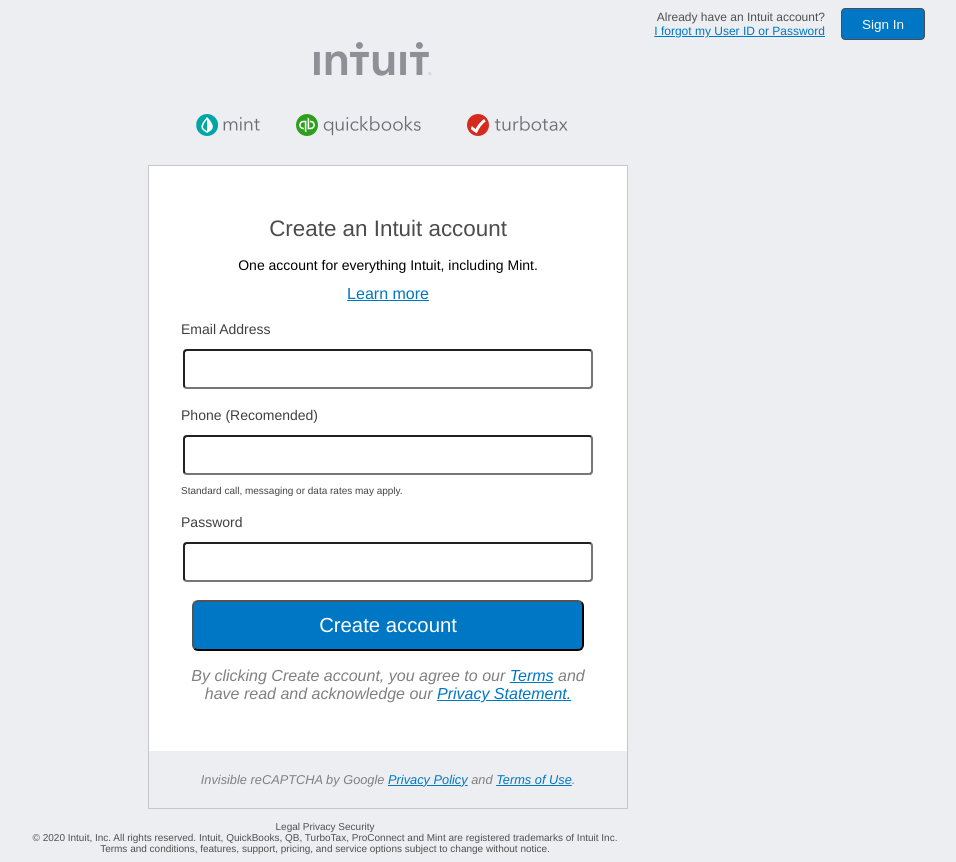
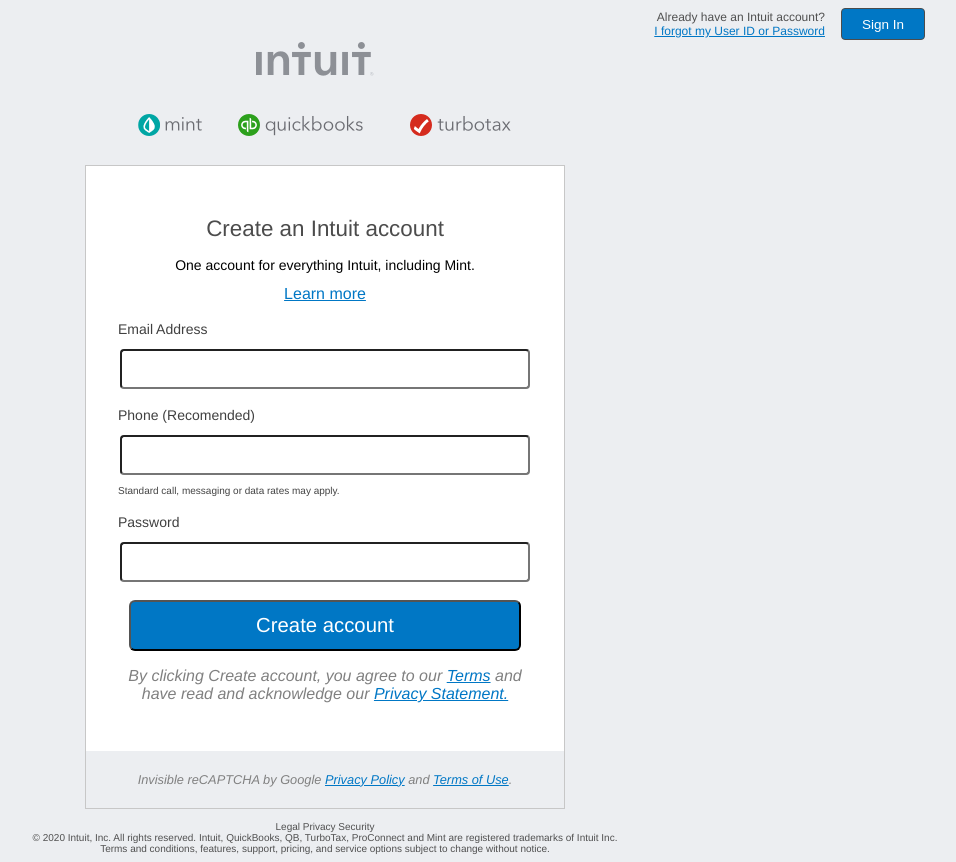
Before and after one commit to SigmaSam/Display-Input-Data, a plain HTML site: page index.html in a window 1280 px wide. Shown: the whole page, without its empty margins (315-1271 px from the left). Drawn offline with Linux system fonts and the light colour scheme.

Commit message:
Fiexed the suggested issues in the pull request, and ready to merge it.

```diff
--- a/index.html
+++ b/index.html
@@ -13,7 +13,7 @@
     <a class="fPass" href="#">I forgot my User ID or Password </a>
     <button class="topSign" type="submit"><i class="fa fa-lg fa-lock"></i>Sign In</button>
   </nav>
-  <section class="body">
+  <section class="container">
 
 
     <div class="links">
--- a/style.css
+++ b/style.css
@@ -57,6 +57,13 @@
   font-family: "AvenirNext", Avenir, "Helvetica Neue", Helvetica, Arial, sans-serif;
 }
 
+.container {
+  margin: 0 auto;
+  display: flex;
+  flex-direction: column;
+  align-items: center;
+}
+
 .topSign {
   grid-column: 3;
   grid-row-start: 1;
@@ -94,8 +101,7 @@
   grid-template-rows: auto;
   grid-gap: 2rem;
   align-content: center;
-  margin-right: 32rem;
-  margin-left: 39.5%;
+
   margin-bottom: 1.5rem;
   max-width: 380px;
   min-width: 380px;
@@ -151,7 +157,7 @@
   grid-gap: 1rem;
   border-bottom: none;
   margin-bottom: 10rem;
-  margin-left: 36%;
+
   min-width: 480px;
   max-width: 480px;
   max-height: 10rem;
```
